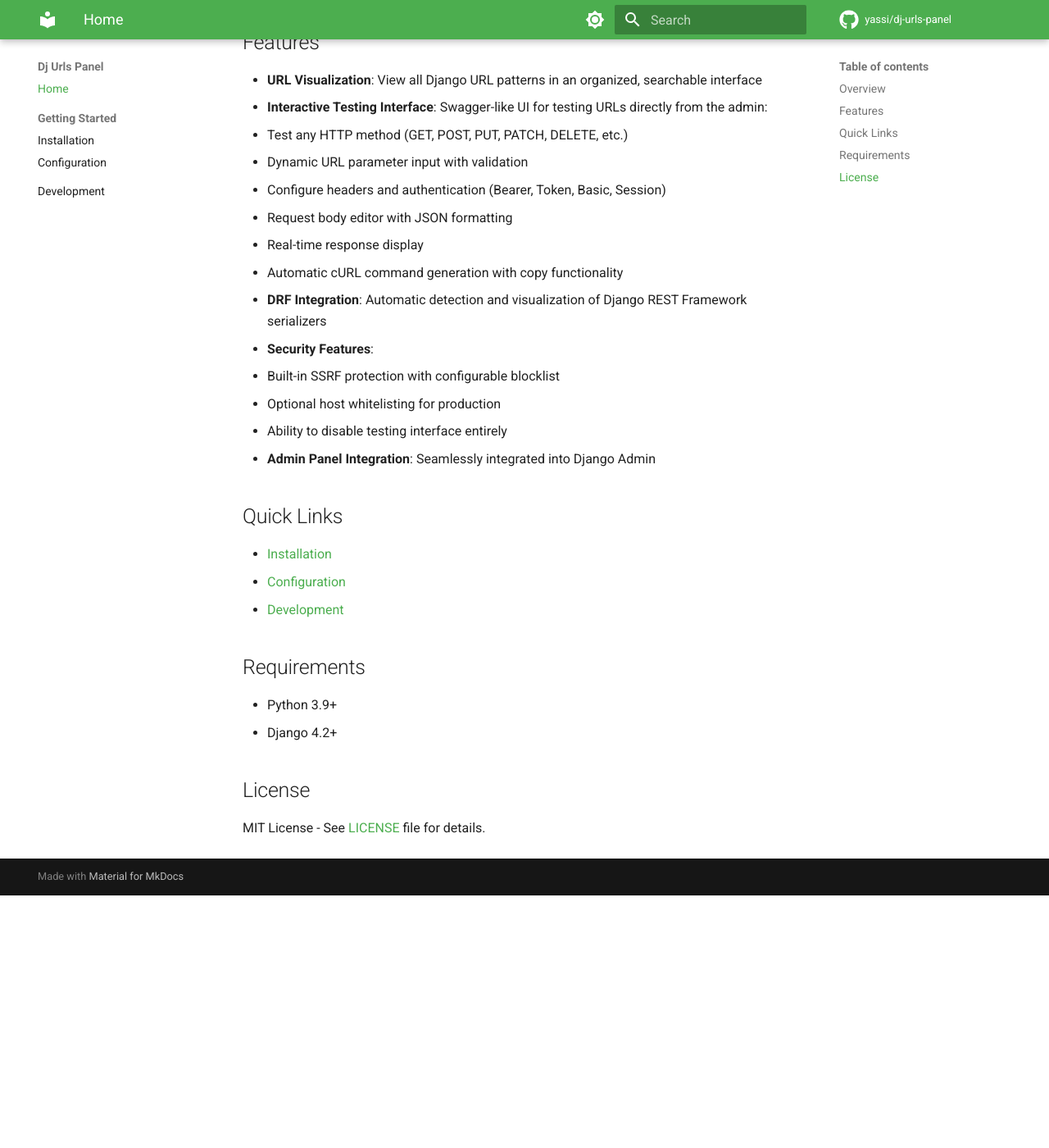
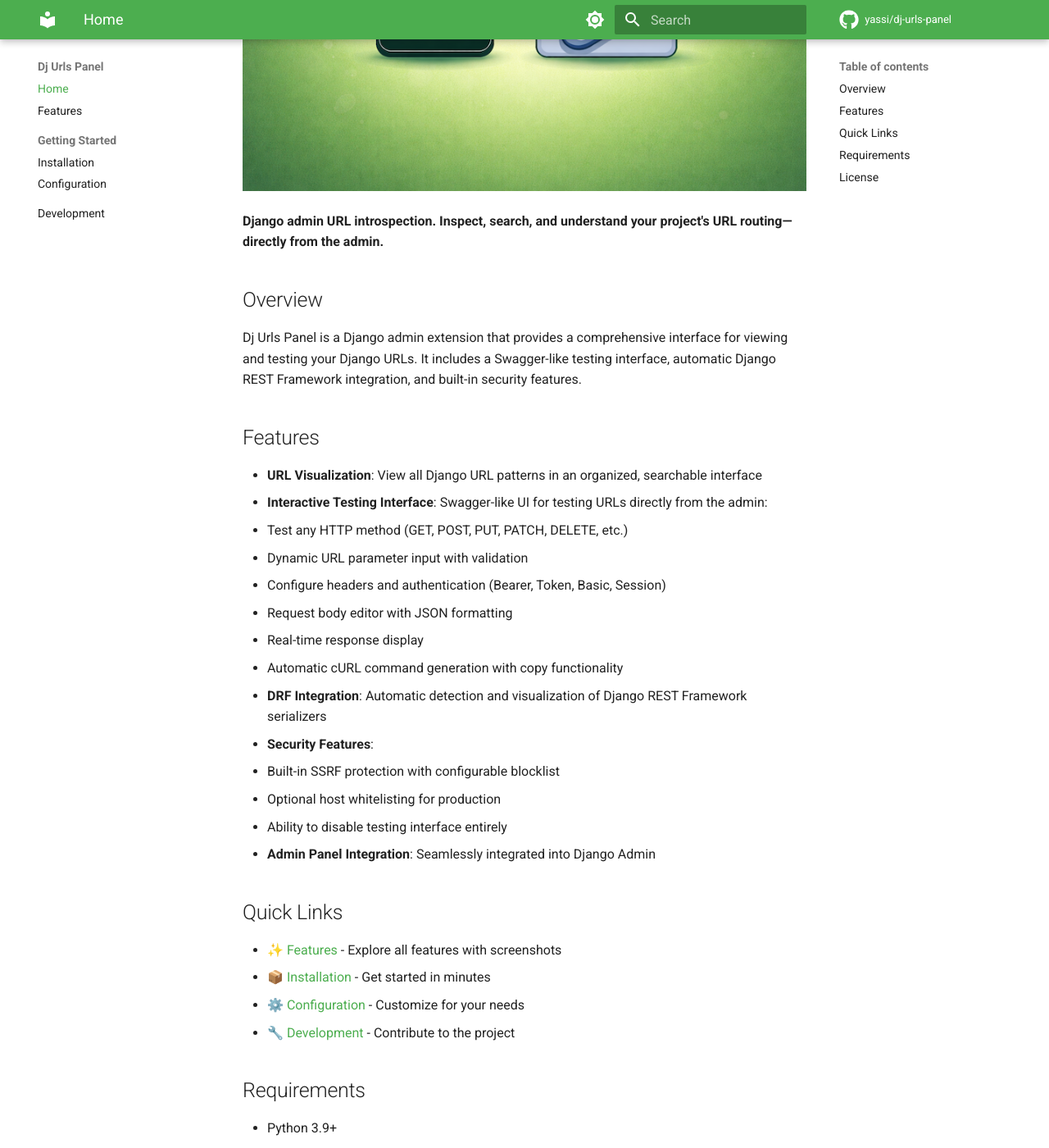
Before and after one commit to yassi/dj-urls-panel, an MkDocs documentation site: the page built from docs/index.md, in a window 1280 px wide and 1400 px high, scrolled down 405 px. Shown: the whole window at 82% size. Built offline with MkDocs 1.6.1 and Material for MkDocs 9.7.7, drawn with Linux system fonts in a browser that asks for light colours; comment, search, counter and statistics services are not loaded; before the commit the page ends 1497 px from its top, so only the background shows below that; some of the changed text lies outside the part shown.

Commit message:
improve docs and readme with screenshots and copy changes

```diff
--- a/docs/index.md
+++ b/docs/index.md
@@ -1,6 +1,8 @@
 # Dj Urls Panel
 
-Visualize and test Django URL routing inside the Django Admin, including patterns, views, namespaces, and more.
+  <img src="https://raw.githubusercontent.com/yassi/dj-urls-panel/main/images/dj-urls-panel.png" alt="Dj Urls Panel Logo" width="700">
+
+  <strong>Django admin URL introspection. Inspect, search, and understand your project's URL routing—directly from the admin.</strong>
 
 ## Overview
 
@@ -25,9 +27,10 @@
 
 ## Quick Links
 
-- [Installation](installation.md)
-- [Configuration](configuration.md)
-- [Development](development.md)
+- [✨ Features](features.md) - Explore all features with screenshots
+- [📦 Installation](installation.md) - Get started in minutes
+- [⚙️ Configuration](configuration.md) - Customize for your needs
+- [🔧 Development](development.md) - Contribute to the project
 
 ## Requirements
 
--- a/mkdocs.yml
+++ b/mkdocs.yml
@@ -1,5 +1,5 @@
 site_name: Dj Urls Panel
-site_description: Visualize Django URL routing inside the Django Admin, including patterns, views, namespaces, etc
+site_description: Django admin URL introspection. Inspect, search, and understand your project's URL routing—directly from the admin.
 site_author: Yasser Toruno
 site_url: https://yassi.github.io/dj-urls-panel/
 
@@ -38,6 +38,7 @@
 
 nav:
   - Home: index.md
+  - Features: features.md
   - Getting Started:
     - Installation: installation.md
     - Configuration: configuration.md
--- a/pyproject.toml
+++ b/pyproject.toml
@@ -5,7 +5,7 @@
 [project]
 name = "dj-urls-panel"
 version = "0.2.0"
-description = "Visualize Django URL routing inside the Django Admin, including patterns, views, namespaces, etc"
+description = "Django admin URL introspection. Inspect, search, and understand your project's URL routing—directly from the admin."
 readme = "README.md"
 license = {text = "MIT"}
 authors = [
```
Also changed, not shown: README.md (+1 -1 lines), docs/features.md (added, +205 -0 lines), 1 other file.
